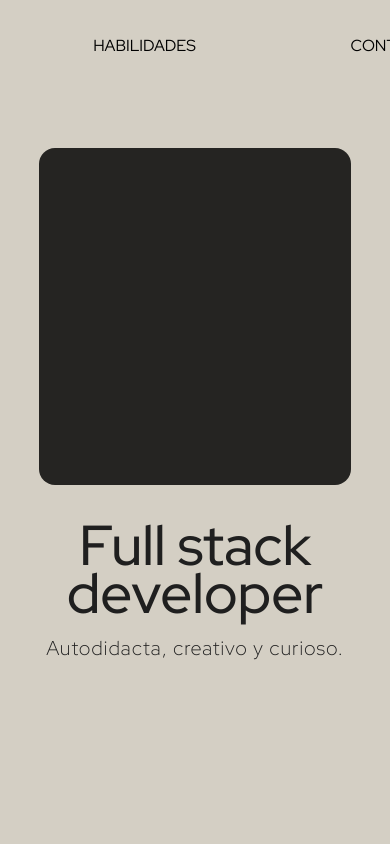
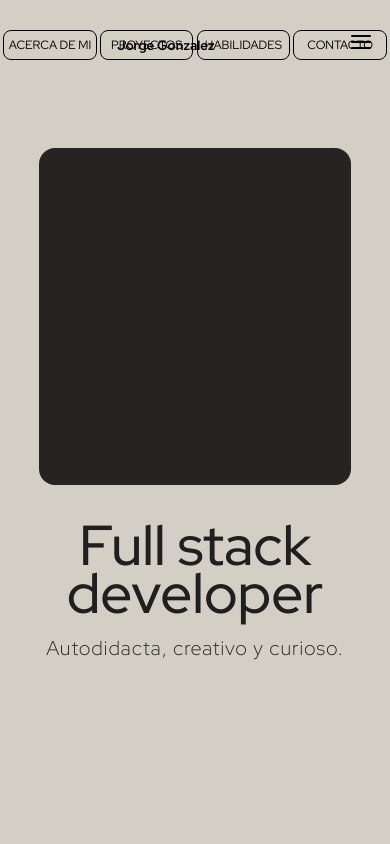
Before and after one commit to jgmanodes/portfolio-nextjs, a Next.js app: page / in a window 390 px wide. Shown: the top 844 px of the page. Built offline with nearby package versions, Linux system fonts and the light colour scheme.

Commit message:
#12 - Contact and navbar responsive

```diff
--- a/src/components/Navbar/Navbar.jsx
+++ b/src/components/Navbar/Navbar.jsx
@@ -2,6 +2,7 @@
 
 import styles from './navbar.module.css';
 import { redHat400, redHat700 } from '@/fonts';
+import { FiMenu } from 'react-icons/fi';
 
 function Navbar() {
     const scrollToSection = (sectionId) => {
@@ -18,13 +19,21 @@ function Navbar() {
                 <button onClick={() => scrollToSection('home')} className={redHat700.className}>Jorge Gonzalez</button>
             </div>
             <div className={styles.navigation}>
-                {/* <button onClick={() => scrollToSection('about')} className={redHat400.className}>Acerca de mi</button> */}
-                {/* <button onClick={() => scrollToSection('projects')} className={redHat400.className}>Proyectos</button> */}
+                <button onClick={() => scrollToSection('about')} className={redHat400.className}>Acerca de mi</button>
+                <button onClick={() => scrollToSection('projects')} className={redHat400.className}>Proyectos</button>
                 <button onClick={() => scrollToSection('skills')} className={redHat400.className}>Habilidades</button>
                 <button onClick={() => scrollToSection('contact')} className={redHat400.className}>Contacto</button>
             </div>
             <div className={styles.responsiveNavigation}>
-                <button>Menu</button>
+                <button>
+                    <FiMenu />
+                </button>
+                <div className={styles.responsiveMenu}>
+                    <button onClick={() => scrollToSection('about')} className={redHat400.className}>Acerca de mi</button>
+                    <button onClick={() => scrollToSection('projects')} className={redHat400.className}>Proyectos</button>
+                    <button onClick={() => scrollToSection('skills')} className={redHat400.className}>Habilidades</button>
+                    <button onClick={() => scrollToSection('contact')} className={redHat400.className}>Contacto</button>
+                </div>
             </div>
         </header>
     );
--- a/src/components/Navbar/navbar.module.css
+++ b/src/components/Navbar/navbar.module.css
@@ -1,4 +1,59 @@
 .navbar {
+  position: fixed;
+  top: 0;
+  width: 100vw;
+  height: 150px;
+  padding-bottom: 60px;
+  display: flex;
+  justify-content: space-between;
+  align-items: center;
+}
+.navbar .logo {
+  min-width: 200px;
+  width: 85%;
+  display: flex;
+  justify-content: center;
+}
+
+.navbar .navigation {
+  display: none;
+}
+
+.navbar .responsiveNavigation {
+  width: 15%;
+  display: flex;
+  justify-content: center;
+  align-items: center;
+}
+.navbar .responsiveNavigation button {
+  font-size: 24px;
+}
+.navbar .responsiveNavigation .responsiveMenu {
+  position: absolute;
+  top: 0;
+  /* left: 100vw; */
+  left: 0;
+  width: 100vw;
+  height: 150px;
+  padding-bottom: 60px;
+  justify-content: space-evenly;
+  align-items: center;
+  display: flex;
+}
+.navbar .responsiveNavigation .responsiveMenu button {
+  width: 24%;
+  height: 30px;
+  font-size: 12px;
+  text-transform: uppercase;
+  display: flex;
+  align-items: center;
+  justify-content: center;
+  border: 1px solid black;
+  border-radius: 8px;
+}
+
+
+/* .navbar {
   position: fixed;
   top: 0;
   width: 80%;
@@ -53,7 +108,6 @@
 }
 @media (max-width: 1023px) {
 
-  /* Only for test */
   .logo {
     display: none;
   }
@@ -64,4 +118,4 @@
   .responsiveNavigation {
     display: none;
   }
-}
+} */
--- a/src/components/Sections/About/about.module.css
+++ b/src/components/Sections/About/about.module.css
@@ -6,7 +6,7 @@
     flex-direction: column;
     align-items: center;
     transition: all 0.3s ease;
-    overflow: scroll;
+    overflow: auto;
 }
 .imageContainer {
     display: none;
--- a/src/components/Sections/Contact/contact.module.css
+++ b/src/components/Sections/Contact/contact.module.css
@@ -80,7 +80,6 @@
 .container .formContainer .socials {
   width: 100%;
   height: 30%;
-  /* margin-bottom: 1rem; */
   display: flex;
   flex-direction: column;
   justify-content: center;
@@ -128,7 +127,7 @@
   .container .textContent {
     display: flex;
   }
-  .container .textContent h2 {
+  .container .textContent h3 {
     display: none;
   }
   .container .textContent div {
@@ -167,8 +166,7 @@
   }
   .container .textContent h3 {
     display: block;
-    /* font-size: 62px; */
-    font-size: clamp(3.875rem, 2.3179rem + 2.4353vw, 4.875rem);
+    font-size: clamp(3.25rem, 0.2529rem + 4.6875vw, 4rem);
     line-height: 68px;
   }
   .container .textContent div {
@@ -176,11 +174,35 @@
     text-align: start;
   }
   .container .textContent div p:nth-child(1) {
-    font-size: clamp(1.25rem, 0.6661rem + 0.9132vw, 1.625rem);
+    font-size: 16px;
     line-height: 32px;
   }
   .container .textContent div p:nth-child(2) {
-    font-size: clamp(1.5rem, 1.1107rem + 0.6088vw, 1.75rem);
+    font-size: 18px;
     line-height: 36px;
   }
+  .container .formContainer {
+    max-width: 380px;
+    min-height: 420px;
+    padding: 2rem;
+  }
+  .container .formContainer .socials p {
+    height: 40%;
+    font-size: 14px;
+  }
 }
+
+@media (min-width: 1279px) {
+  .container .textContent {
+    width: 40%;
+  }
+  .container .textContent div p:nth-child(1) {
+    font-size: 18px;
+  }
+  .container .textContent div p:nth-child(2) {
+    font-size: 20px;
+  }
+  .container .formContainer {
+    min-height: 475px;
+  }
+}
--- a/src/components/Sections/Home/home.module.css
+++ b/src/components/Sections/Home/home.module.css
@@ -42,6 +42,9 @@
 }
 
 @media (min-width: 767px) {
+    .container .text {
+        width: 50%;
+    }
     .container .text h1 {
         line-height: 64px;
     }
```
